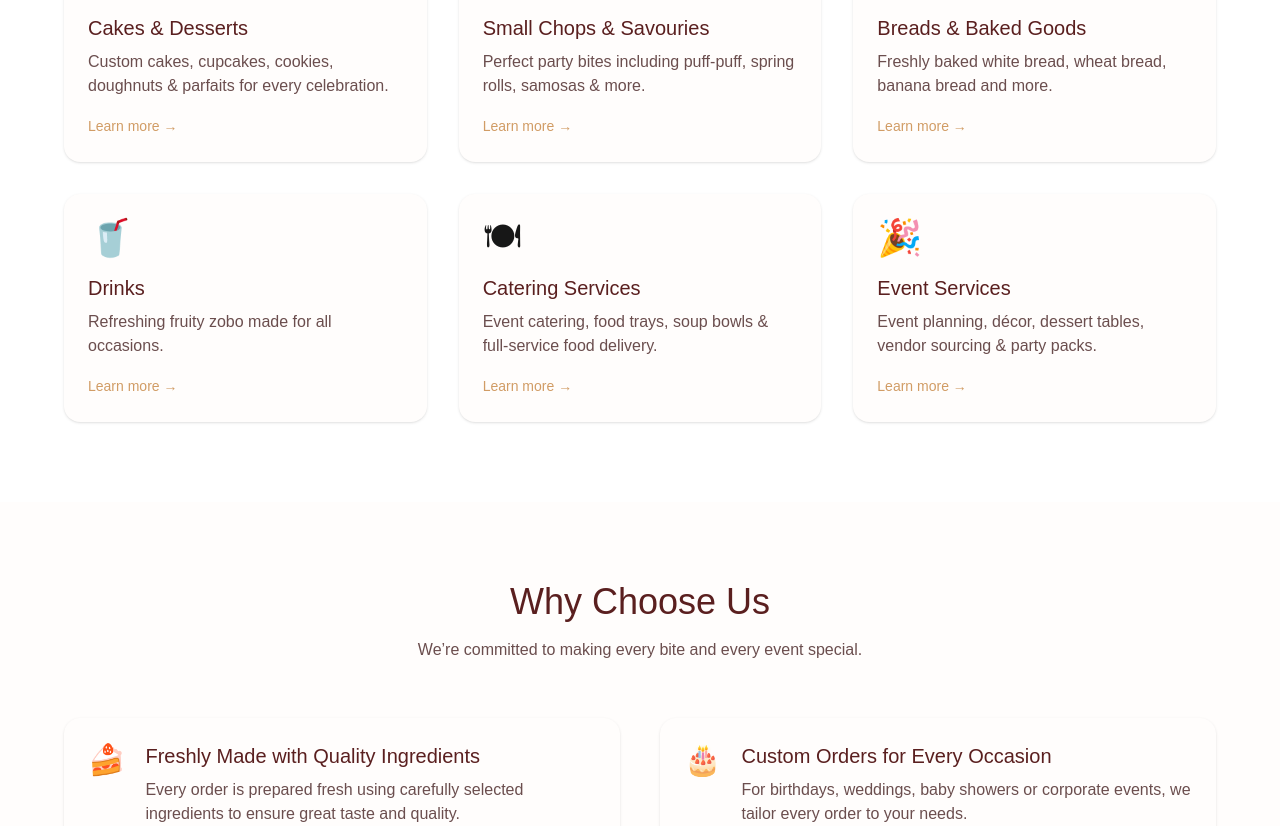
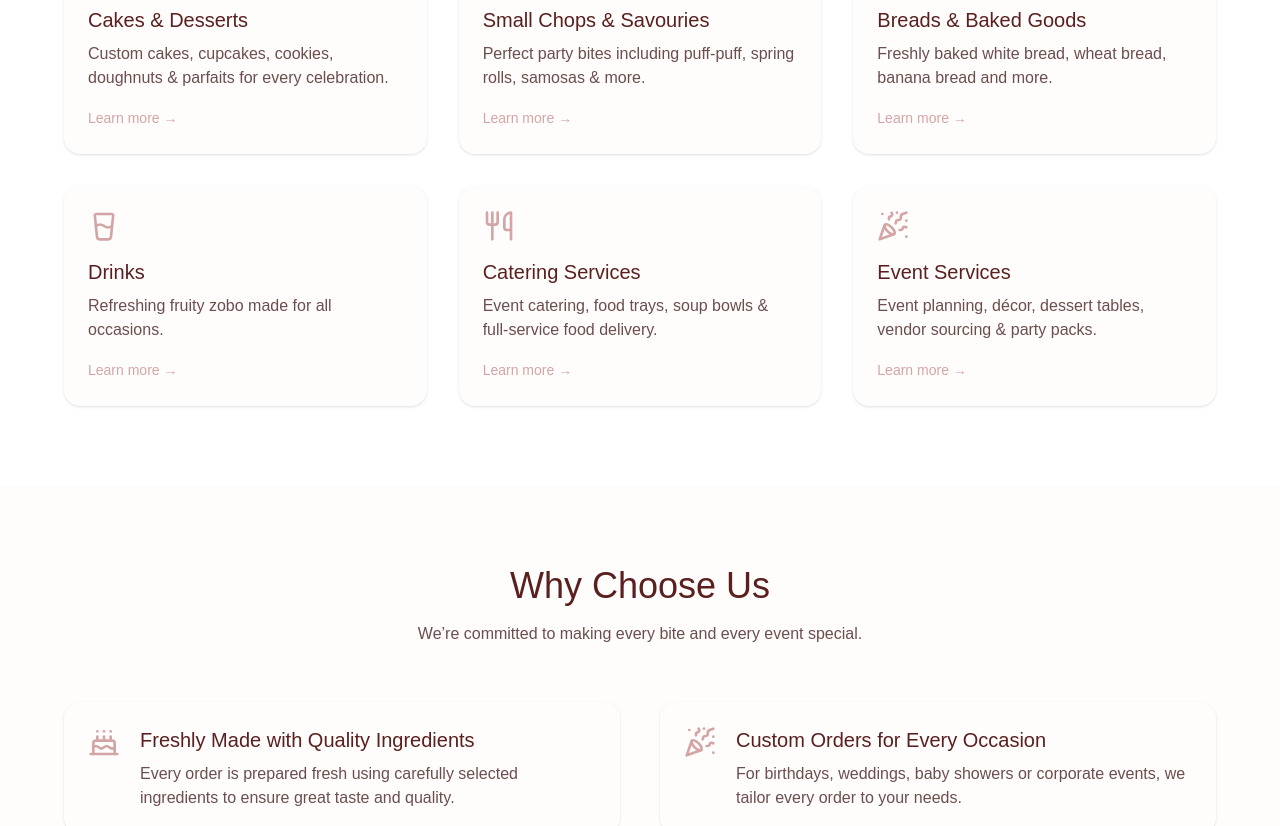
Before and after one commit to fabusuyi-deborah/Favvylee-bakes-and-events, a Next.js app: page / in a window 1280 px wide. Shown: the part 1194-2020 px from the top of the page. Built offline with nearby package versions, Linux system fonts and the light colour scheme; a web font is replaced by a local one.

Commit message:
Changed emoji to svg icons

```diff
--- a/components/data/ServicesData.ts
+++ b/components/data/ServicesData.ts
@@ -1,43 +1,52 @@
+import {
+  Cake,
+  Sandwich,
+  Wheat,
+  GlassWater,
+  Utensils,
+  PartyPopper,
+} from 'lucide-react';
+
 export const services = [
   {
     title: 'Cakes & Desserts',
     description:
       'Custom cakes, cupcakes, cookies, doughnuts & parfaits for every celebration.',
     href: '/menu#desserts',
-    icon: '🧁',
+    icon: Cake,
   },
   {
     title: 'Small Chops & Savouries',
     description:
       'Perfect party bites including puff-puff, spring rolls, samosas & more.',
     href: '/menu#small-chops',
-    icon: '🥐',
+    icon: Sandwich,
   },
   {
     title: 'Breads & Baked Goods',
     description:
       'Freshly baked white bread, wheat bread, banana bread and more.',
     href: '/menu#breads',
-    icon: '🍞',
+    icon: Wheat,
   },
   {
     title: 'Drinks',
     description: 'Refreshing fruity zobo made for all occasions.',
     href: '/menu#drinks',
-    icon: '🥤',
+    icon: GlassWater,
   },
   {
     title: 'Catering Services',
     description:
       'Event catering, food trays, soup bowls & full-service food delivery.',
     href: '/events#catering',
-    icon: '🍽',
+    icon: Utensils,
   },
   {
     title: 'Event Services',
     description:
       'Event planning, décor, dessert tables, vendor sourcing & party packs.',
     href: '/events',
-    icon: '🎉',
+    icon: PartyPopper,
   },
 ]
--- a/components/data/WhyChooseUsData.ts
+++ b/components/data/WhyChooseUsData.ts
@@ -1,26 +1,33 @@
+import {
+  Cake,
+  PartyPopper,
+  Clock,
+  Sparkles
+} from 'lucide-react';
+
 export const whyChooseUsReasons = [
   {
     title: 'Freshly Made with Quality Ingredients',
     description:
       'Every order is prepared fresh using carefully selected ingredients to ensure great taste and quality.',
-    icon: '🍰',
+    icon:  Cake,
   },
   {
     title: 'Custom Orders for Every Occasion',
     description:
       'For birthdays, weddings, baby showers or corporate events, we tailor every order to your needs.',
-    icon: '🎂',
+    icon: PartyPopper,
   },
   {
     title: 'Reliable & Timely Delivery',
     description:
       'We value your time and always deliver as promised, especially for special events.',
-    icon: '⏰',
+    icon: Clock,
   },
   {
     title: 'Beautiful Presentation',
     description:
       'Our food is crafted to look as good as it tastes, perfect for events and celebrations.',
-    icon: '✨',
+    icon: Sparkles,
   },
 ]
--- a/components/home/ServiceCategories.tsx
+++ b/components/home/ServiceCategories.tsx
@@ -24,7 +24,7 @@ export default function ServiceCategories() {
               className="group"
             >
               <div className="h-full rounded-2xl bg-[#FFFDFC] p-6 shadow-sm transition-all duration-300 hover:-translate-y-2 hover:shadow-lg hover:shadow-[#D19C65]/20">
-                <div className="text-4xl mb-4">{service.icon}</div>
+                <div className="text-4xl mb-4 text-[#D4A5A5]"><service.icon size={32} /></div>
 
                 <h3 className="text-xl font-heading text-[#5A1F1F] mb-2">
                   {service.title}
@@ -34,7 +34,7 @@ export default function ServiceCategories() {
                   {service.description}
                 </p>
 
-                <span className="inline-block text-sm font-medium text-[#D19C65] group-hover:underline">
+                <span className="inline-block text-sm font-medium text-[#D4A5A5] group-hover:underline">
                   Learn more →
                 </span>
               </div>
--- a/components/home/WhyChooseUs.tsx
+++ b/components/home/WhyChooseUs.tsx
@@ -21,7 +21,7 @@ export default function WhyChooseUs() {
               key={reason.title}
               className="flex gap-5 items-start p-6 rounded-2xl bg-[#FFFDFC] shadow-sm"
             >
-              <div className="text-3xl">{reason.icon}</div>
+              <div className="text-3xl text-[#D4A5A5]"><reason.icon size={32} /></div>
 
               <div>
                 <h3 className="text-xl font-heading text-[#5A1F1F] mb-2">
```
